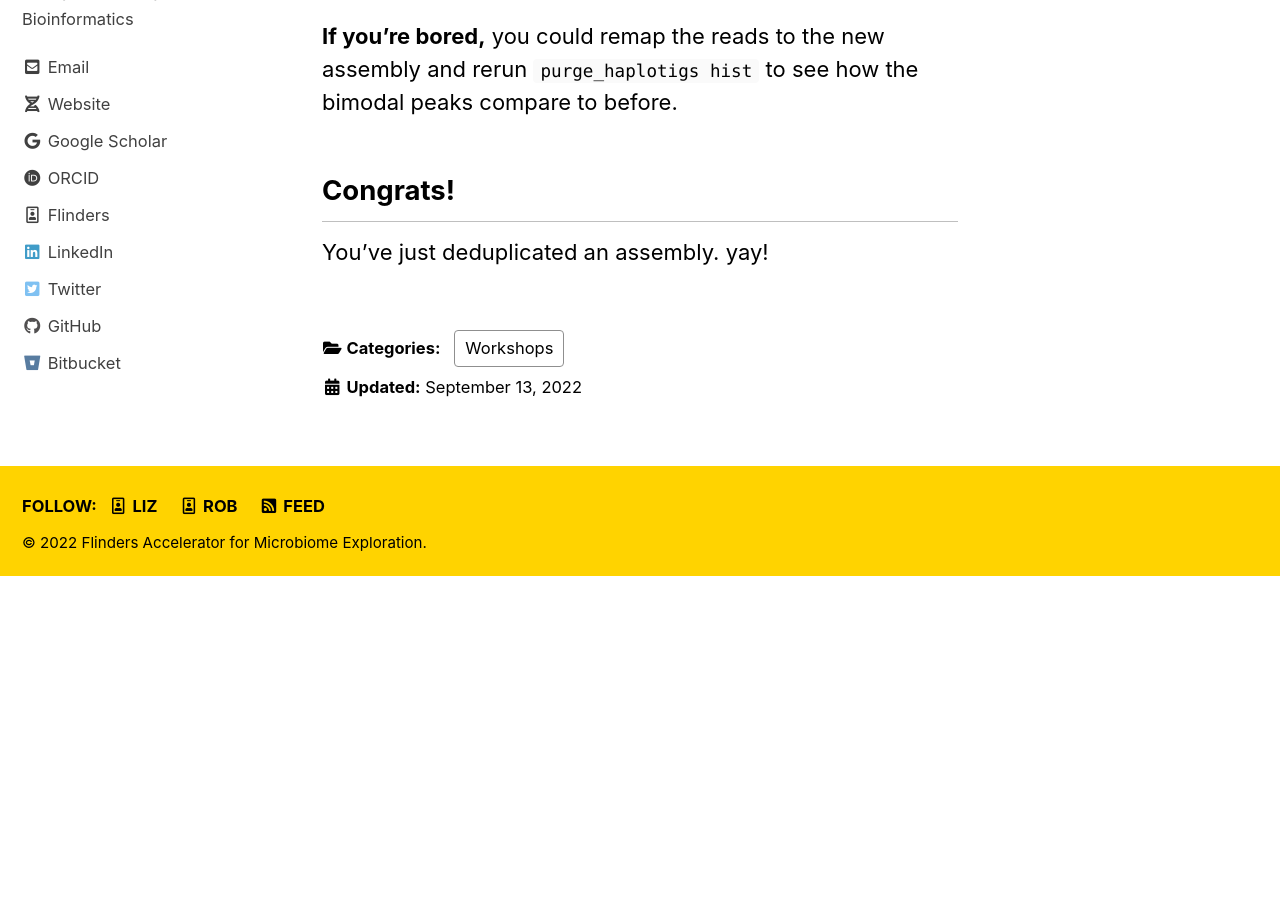
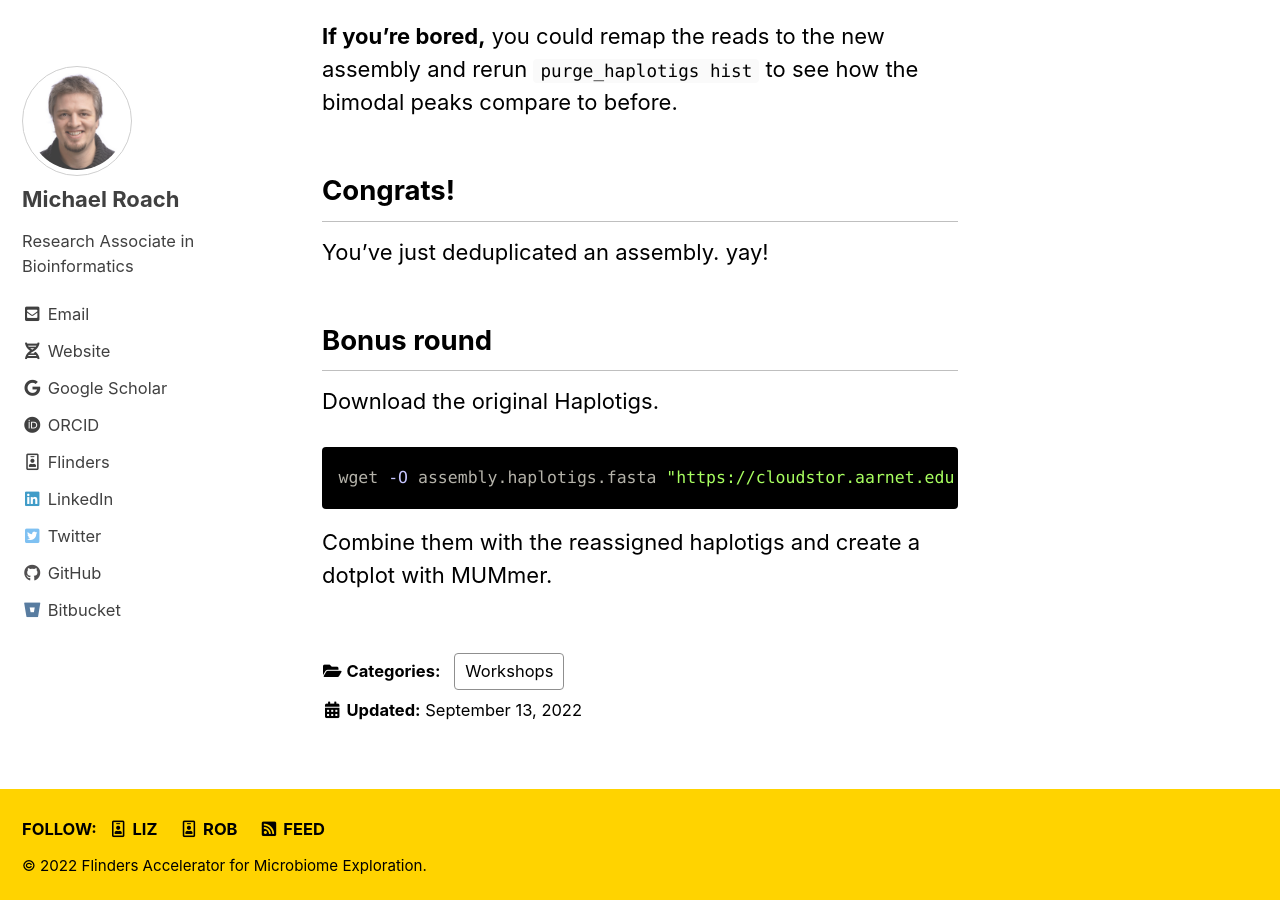
Before and after one commit to FlindersFAME/fame.github.io, a Jekyll site: the page built from Workshops/_posts/2022-09-13-deduplicate-assembly.md, in a window 1280 px wide and 900 px high, scrolled down 7040 px. Built offline with Jekyll 4.4.1, drawn with Linux system fonts in a browser that asks for light colours; cached includes are drawn as plain includes; before the commit the page ends 7616 px from its top, so only the background shows below that.

Commit message:
update original haplotigs

````diff
--- a/Workshops/_posts/2022-09-13-deduplicate-assembly.md
+++ b/Workshops/_posts/2022-09-13-deduplicate-assembly.md
@@ -231,3 +231,13 @@ to see how the bimodal peaks compare to before.
 ## Congrats!
 
 You've just deduplicated an assembly. yay!
+
+## Bonus round
+
+Download the original Haplotigs.
+
+```shell
+wget -O assembly.haplotigs.fasta "https://cloudstor.aarnet.edu.au/plus/s/nOWmpNiemvUUsjQ/download"
+```
+
+Combine them with the reassigned haplotigs and create a dotplot with MUMmer.
````
